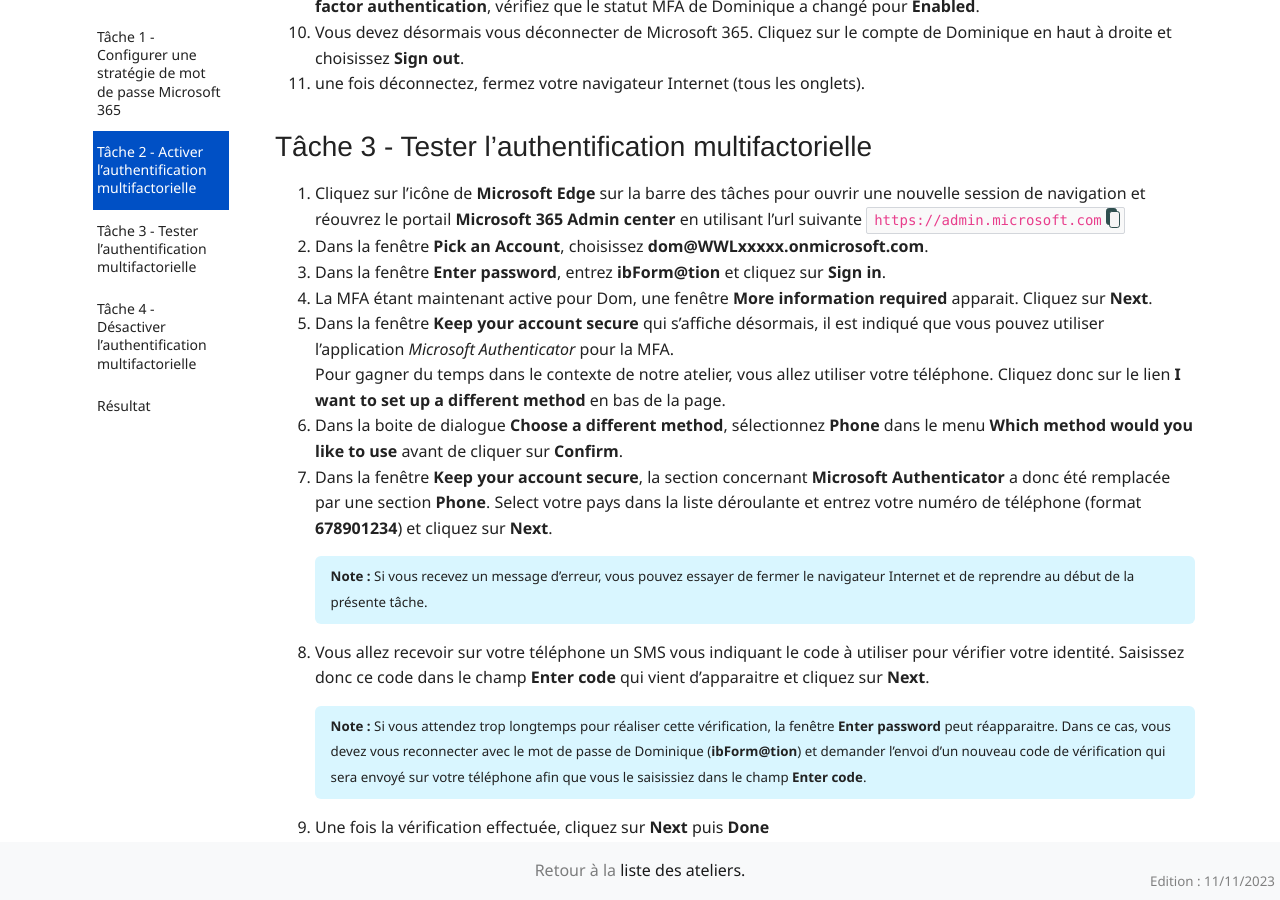
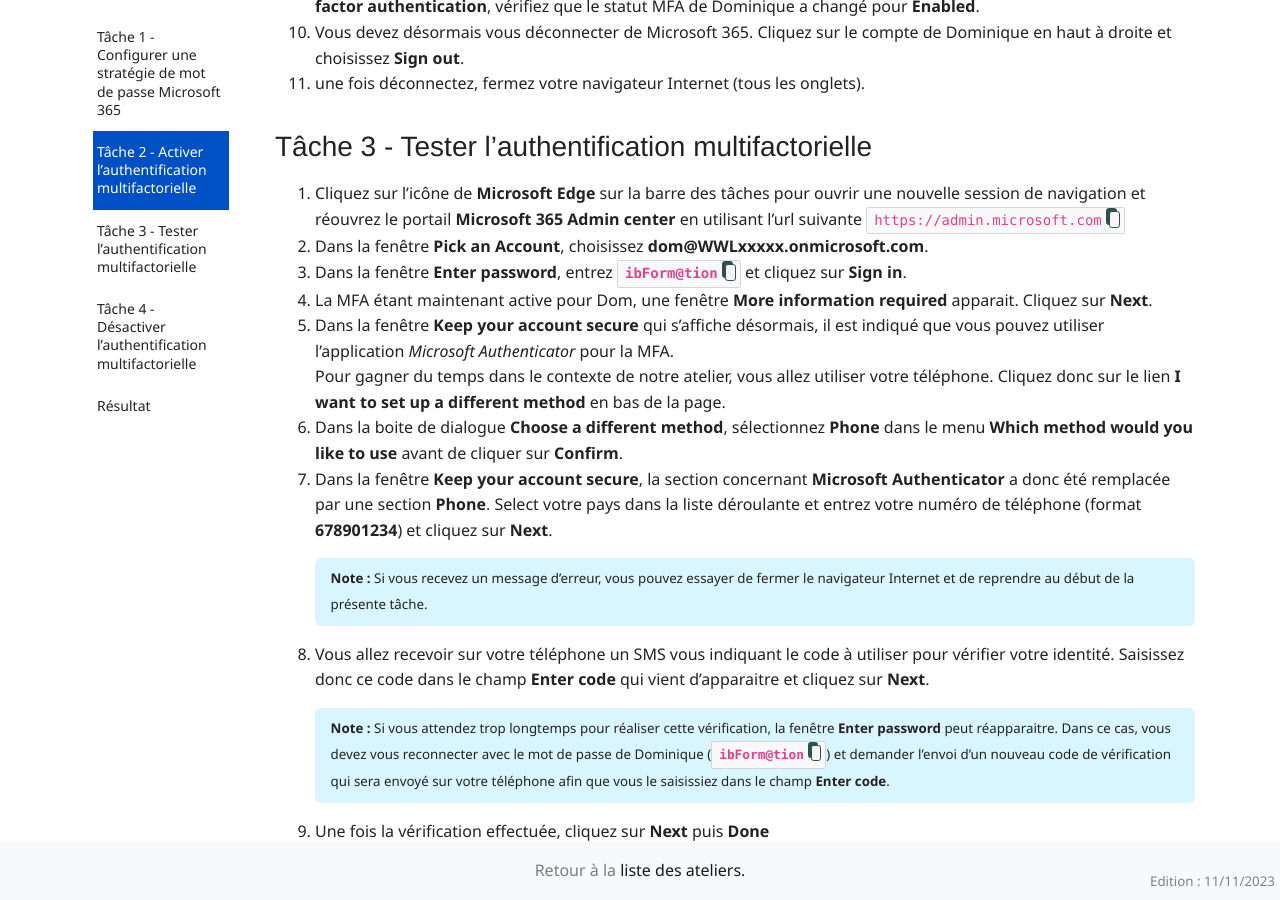
Before and after one commit to renaudwangler/ib-labs, a Jekyll site: the page built from msms030fr/lab2e2.md, in a window 1280 px wide and 900 px high, scrolled down 2316 px. Built offline with Jekyll 4.4.1, drawn with Linux system fonts in a browser that asks for light colours; nearby versions of some CDN libraries; comment, search, counter and statistics services are not loaded.

````diff
--- a/msms030fr/lab2e2.md
+++ b/msms030fr/lab2e2.md
@@ -55,7 +55,7 @@ Si vous n'avez pas de téléphone :
 ## Tâche 3 - Tester l'authentification multifactorielle
 1. Cliquez sur l'icône de **Microsoft Edge** sur la barre des tâches pour ouvrir une nouvelle session de navigation et réouvrez le portail **Microsoft 365 Admin center** en utilisant l'url suivante ```https://admin.microsoft.com```
 1. Dans la fenêtre **Pick an Account**, choisissez **dom@WWLxxxxx.onmicrosoft.com**.
-1. Dans la fenêtre **Enter password**, entrez **ibForm@tion** et cliquez sur **Sign in**.
+1. Dans la fenêtre **Enter password**, entrez **```ibForm@tion```** et cliquez sur **Sign in**.
 1. La MFA étant maintenant active pour Dom, une fenêtre **More information required** apparait. Cliquez sur **Next**.
 1. Dans la fenêtre **Keep your account secure** qui s'affiche désormais, il est indiqué que vous pouvez utiliser l'application *Microsoft Authenticator* pour la MFA.
 	Pour gagner du temps dans le contexte de notre atelier, vous allez utiliser votre téléphone. Cliquez donc sur le lien **I want to set up a different method** en bas de la page.
@@ -63,7 +63,7 @@ Si vous n'avez pas de téléphone :
 1. Dans la fenêtre **Keep your account secure**, la section concernant **Microsoft Authenticator** a donc été remplacée par une section **Phone**. Select votre pays dans la liste déroulante et entrez votre numéro de téléphone (format **678901234**) et cliquez sur **Next**.
 	>**Note :** Si vous recevez un message d'erreur, vous pouvez essayer de fermer le navigateur Internet et de reprendre au début de la présente tâche.
 1. Vous allez recevoir sur votre téléphone un SMS vous indiquant le code à utiliser pour vérifier votre identité. Saisissez donc ce code dans le champ **Enter code** qui vient d'apparaitre et cliquez sur **Next**.
-	>**Note :** Si vous attendez trop longtemps pour réaliser cette vérification, la fenêtre **Enter password** peut réapparaitre. Dans ce cas, vous devez vous reconnecter avec le mot de passe de Dominique (**ibForm@tion**) et demander l'envoi d'un nouveau code de vérification qui sera envoyé sur votre téléphone afin que vous le saisissiez dans le champ **Enter code**.
+	>**Note :** Si vous attendez trop longtemps pour réaliser cette vérification, la fenêtre **Enter password** peut réapparaitre. Dans ce cas, vous devez vous reconnecter avec le mot de passe de Dominique (**```ibForm@tion```**) et demander l'envoi d'un nouveau code de vérification qui sera envoyé sur votre téléphone afin que vous le saisissiez dans le champ **Enter code**.
 
 1. Une fois la vérification effectuée, cliquez sur **Next** puis **Done**
 1. Si une fenêtre **Stay signed in?** apparait, sélectionnez **Don't show this again** et cliquez sur **Yes**.
@@ -81,7 +81,7 @@ Si vous n'avez pas de téléphone :
 1. Lorsque la fenêtre **Updates successful** apparait, cliquez sur **close**. Dans la fenêtre **multi-factor authentication**, vérifiez que le statut de Dominique a changé pour **Disabled**.
 1. Il ne vous reste plus qu'à vous déconnecter du compte de Dominique avant de vous reconnecter (Vous devriez désormais savoir faire ces opérations, sinon, jetez un oeil à la même opération de la tâche précédente).
 
-	>**Note :** Puisque la MFA est désactivée pour le compte de Dominique, il vous sera simplement demandé le mot de passe (**ibForm@tion**) de Dominique sans vérification par code téléphonique.
+	>**Note :** Puisque la MFA est désactivée pour le compte de Dominique, il vous sera simplement demandé le mot de passe (**```ibForm@tion```**) de Dominique sans vérification par code téléphonique.
 1. Si nécessaire, une fois connecté, ouvrez le portail  **Microsoft 365 admin center** et restez connecté avec le compte de *Dominique Skyetson* dans la machine LON-CL1 pour les exercices suivants.
 
 ## Résultat
````
